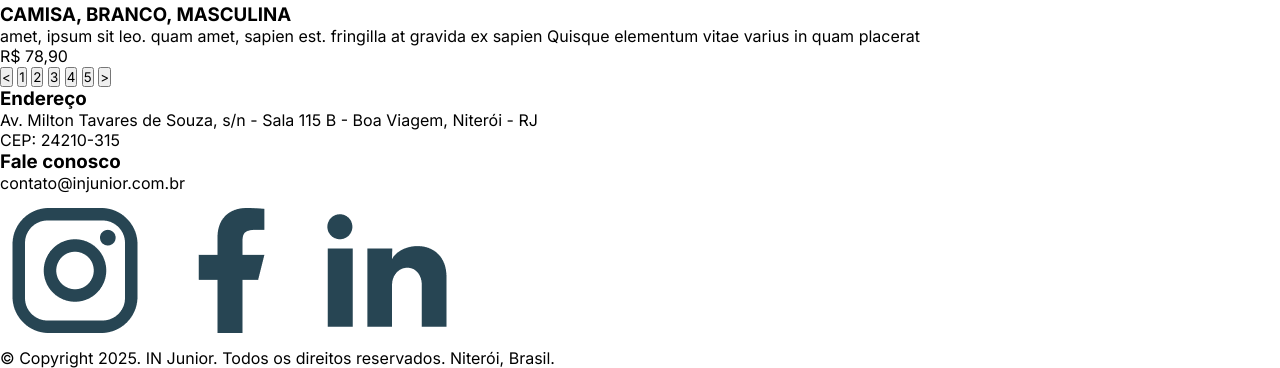
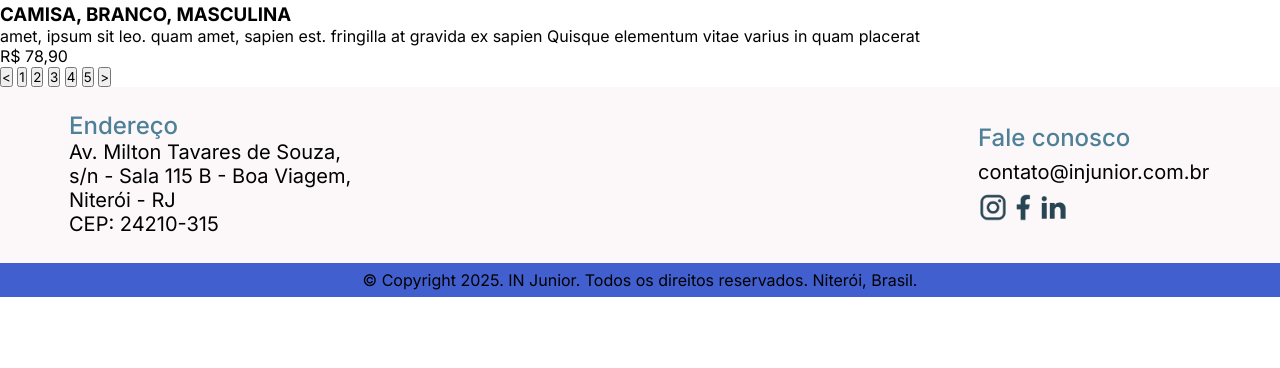
Before and after one commit to Mello-Davi/TarefaAPIs-Promises-INjunior, a plain HTML site: page pages/index.html in a window 1280 px wide. Shown: the part 693-1061 px from the top of the page. After the commit the page ends 990 px from the top, so only its background shows below. Drawn offline with Linux system fonts and the light colour scheme; no server answers.

Commit message:
fix(footer-css): estilizacao completa do footer

```diff
--- a/pages/index.css
+++ b/pages/index.css
@@ -4,7 +4,7 @@
     font-family: 'Inter';
 }
 
-/*header*/
+/*===============================HEADER==============================*/
 header{
     width: 100%;
     height: 8.6875rem;
@@ -44,3 +44,65 @@ header div p{
     font-size: 20px;
     font-weight: 500;
 }
+
+/*===============================FOOTER================================*/
+footer{
+    font-family: 'Roboto';
+}
+.endEfaleconos{
+    width: 100%;
+    height: 11rem;
+    background-color: #FCF7F8;
+    display: flex;
+    flex-direction: row;
+    align-items: center;
+    justify-content: space-between;
+}
+.endEfaleconos p{
+    font-size: 20px;
+    font-weight: 400;
+
+}
+footer h3{
+    font-size: 24px;
+    color: #4E8098;
+    font-weight: 500;
+}
+.endereco{
+    display: flex;
+    flex-direction: column;
+    width: 302px;
+    height: 128px;
+    padding-left: 4.3125rem;
+}
+.faleConos{
+    width: 302px;
+    height: 105px;
+    display: flex;
+    flex-direction: column;
+    gap: .5rem;
+}
+.redesSociais{
+    display: flex;
+    flex-direction: row;
+}
+.redesSociais img{
+    width: 1.875rem;
+    height: 1.875rem;
+}
+
+.copyRight{
+    width: 100%;
+    height: 2.125rem;
+    background-color: #415FCE;
+    display: flex;
+    flex-direction: row;
+    justify-content: center;
+    align-items: center;
+}
+
+.copyRight p{
+    font-size: 16px;
+    font-weight: 400;
+    color: black;
+}
--- a/pages/index.html
+++ b/pages/index.html
@@ -4,6 +4,9 @@
     <meta charset="UTF-8">
     <meta name="viewport" content="width=device-width, initial-scale=1.0">
     <link rel="stylesheet" href="./index.css">
+    <link rel="preconnect" href="https://fonts.googleapis.com">
+    <link rel="preconnect" href="https://fonts.gstatic.com" crossorigin>
+    <link href="https://fonts.googleapis.com/css2?family=Inter:ital,opsz,wght@0,14..32,100..900;1,14..32,100..900&family=Montserrat:ital,wght@0,100..900;1,100..900&family=Roboto:ital,wght@0,100..900;1,100..900&display=swap" rel="stylesheet">
     <link rel="preconnect" href="https://fonts.googleapis.com">
     <link rel="preconnect" href="https://fonts.gstatic.com" crossorigin>
     <link href="https://fonts.googleapis.com/css2?family=Inter:ital,opsz,wght@0,14..32,100..900;1,14..32,100..900&family=Montserrat:ital,wght@0,100..900;1,100..900&family=Roboto:ital,wght@0,100..900;1,100..900&display=swap" rel="stylesheet">
```
